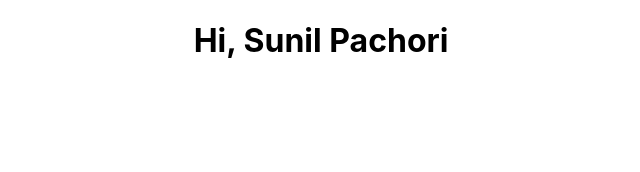
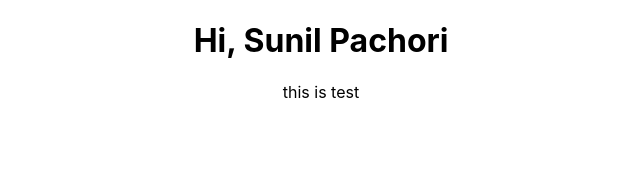
Before and after one commit to alphanoetechnologies/campaign-management-system, a React (Create React App) app in the folder frontend/: page / in a window 1280 px wide. Shown: the top 172 px of the page, without its empty margins (319-959 px from the left). Built offline with nearby package versions, Linux system fonts and the light colour scheme.

Commit message:
app file added

```diff
--- a/frontend/src/App.js
+++ b/frontend/src/App.js
@@ -5,6 +5,7 @@ function App() {
   return (
     <div className="App">
       <h1>Hi, Sunil Pachori</h1>
+      <p>this is test</p>
     </div>
   );
 }
```
